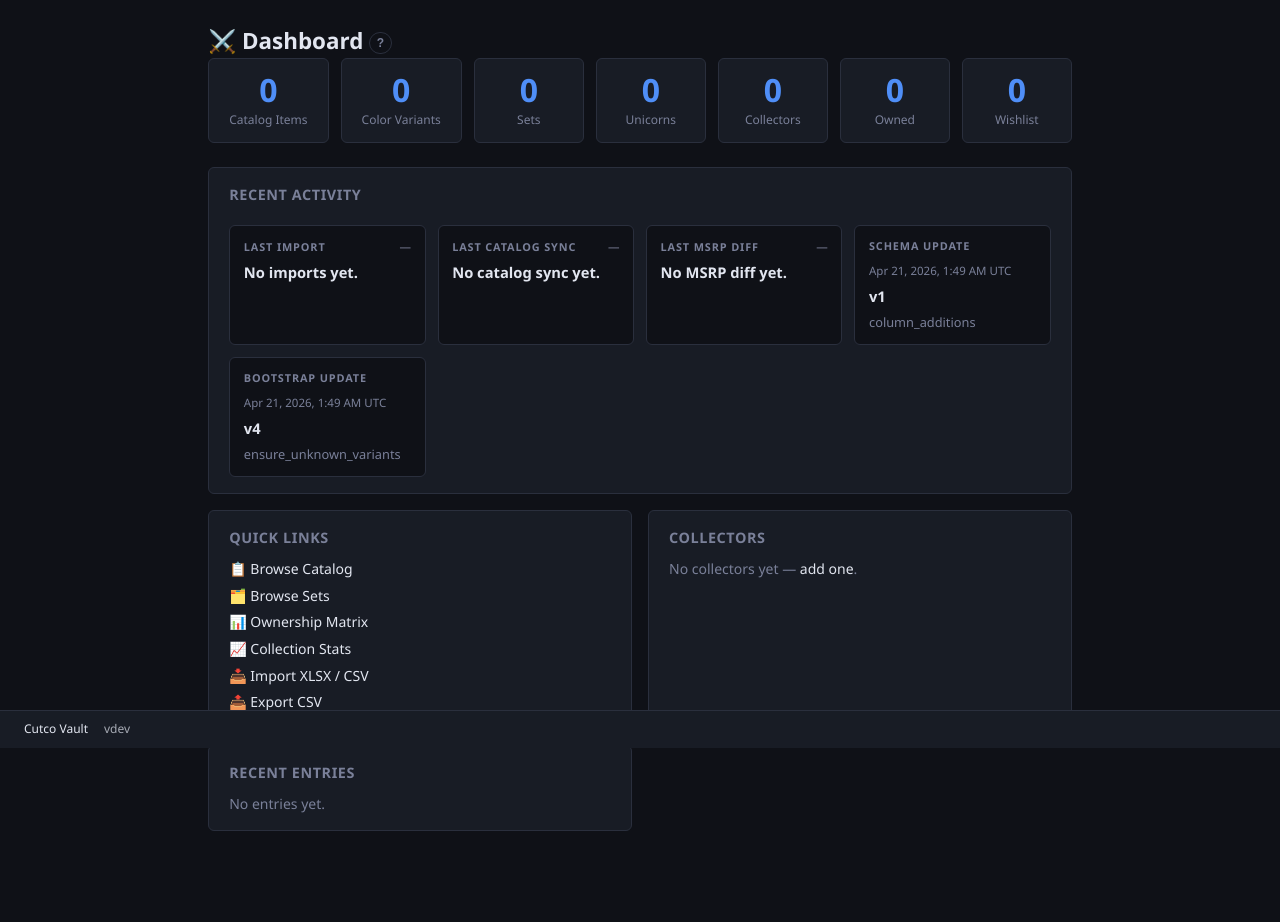
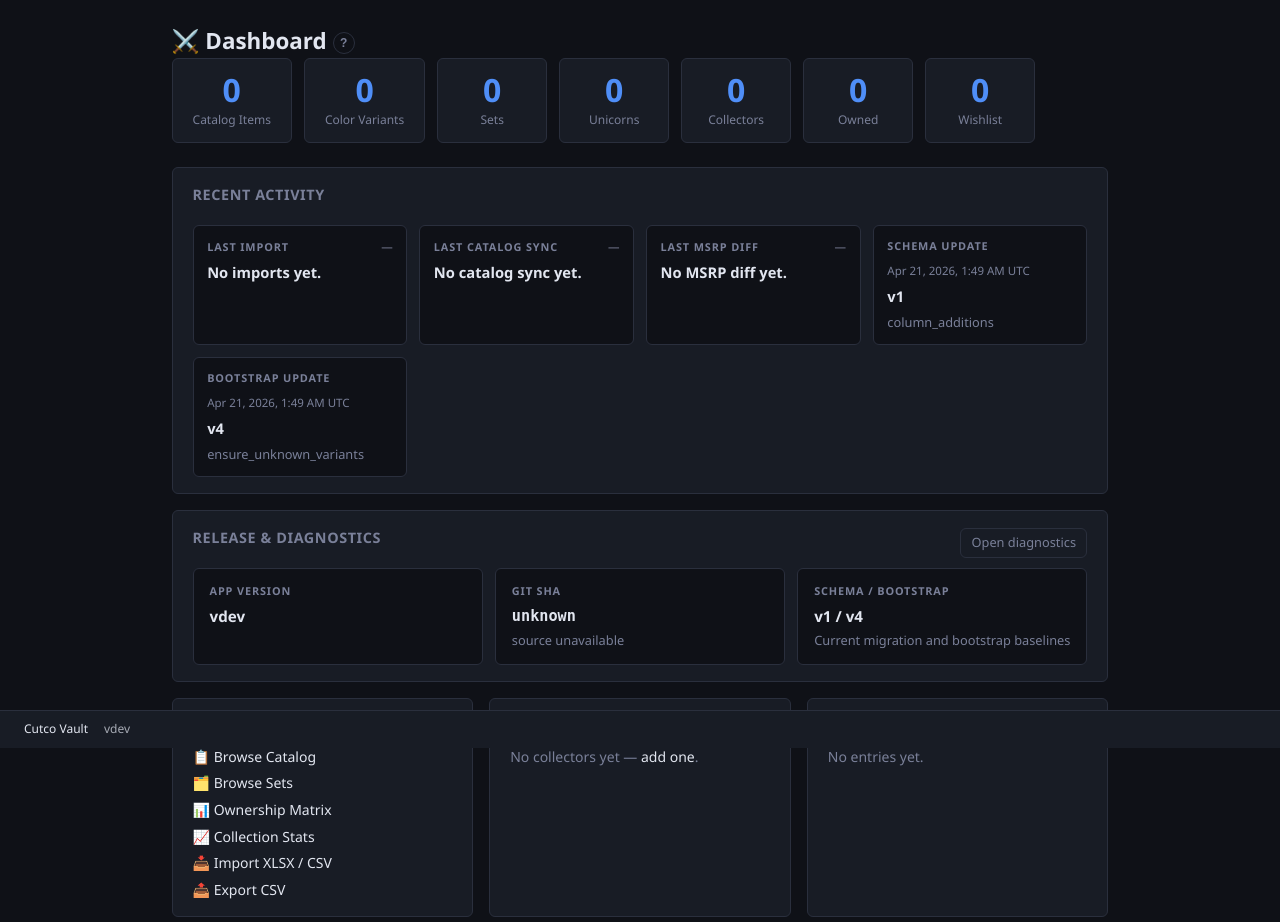
Before and after one commit to antwanchild/cutco_catalog, a Flask app: page / in a window 1280 px wide. Shown: the part 52-974 px from the top of the page. Before the commit the page ends 883 px from the top, so only its background shows below. Run offline with Flask 3, Linux system fonts and the light colour scheme; data comes from the database, SQL or seed files in the repository; data that the repository does not hold is empty; parts of the project's set-up code (start-up, migrations or seed data) failed here and were passed over.

Commit message:
feat: add dashboard release card

```diff
--- a/app.py
+++ b/app.py
@@ -11,6 +11,7 @@ from constants import (
     APP_VERSION,
     GIT_SHA,
     UNKNOWN_COLOR,
+    get_git_sha_info,
 )
 from extensions import db, limiter
 from helpers import _csrf_token, is_admin, validate_csrf
@@ -215,6 +216,16 @@ def _register_routes(app: Flask) -> None:
 
         return activity_rows
 
+    def _release_snapshot() -> dict:
+        git_sha, git_sha_source = get_git_sha_info()
+        return {
+            "app_version": APP_VERSION,
+            "git_sha": git_sha,
+            "git_sha_source": git_sha_source,
+            "schema_version": get_schema_state()["version"],
+            "bootstrap_version": get_bootstrap_state()["version"],
+        }
+
     @app.route("/")
     def index():
         from models import ItemVariant, Ownership, Person, Set
@@ -242,6 +253,7 @@ def _register_routes(app: Flask) -> None:
             people=people,
             recent=recent,
             recent_activity=_recent_activity(),
+            release_snapshot=_release_snapshot(),
         )
 
     @app.route("/health")
--- a/static/css/style.css
+++ b/static/css/style.css
@@ -550,6 +550,38 @@ textarea { resize: vertical; }
   font-size: .8rem;
   color: var(--muted);
 }
+.dashboard-release { margin-bottom: 1rem; }
+.release-grid {
+  display: grid;
+  grid-template-columns: repeat(3, minmax(0, 1fr));
+  gap: .75rem;
+}
+.release-card {
+  background: var(--bg);
+  border: 1px solid var(--border);
+  border-radius: var(--radius);
+  padding: .9rem 1rem;
+  min-height: 92px;
+}
+.release-label {
+  font-size: .68rem;
+  font-weight: 700;
+  letter-spacing: .08em;
+  text-transform: uppercase;
+  color: var(--muted);
+  margin-bottom: .35rem;
+}
+.release-value {
+  font-size: .95rem;
+  font-weight: 650;
+  color: var(--text);
+}
+.release-note {
+  margin-top: .25rem;
+  font-size: .8rem;
+  color: var(--muted);
+  line-height: 1.35;
+}
 .muted { color: var(--muted); }
 .small { font-size: .8rem; }
 
@@ -904,6 +936,7 @@ textarea { resize: vertical; }
 
   /* Dashboard panels stacked */
   .dash-row { grid-template-columns: 1fr; }
+  .release-grid { grid-template-columns: 1fr; }
 
   /* Sync preview — category input takes full width */
   .sync-category-header { flex-wrap: wrap; }
--- a/templates/index.html
+++ b/templates/index.html
@@ -54,6 +54,31 @@
   </div>
 </section>
 
+<section class="dash-panel dash-panel-wide dashboard-release">
+  <div class="section-heading-actions" style="margin-bottom:.6rem">
+    <h2>Release &amp; Diagnostics</h2>
+    <a class="btn btn-ghost btn-sm" href="{{ url_for('admin.diagnostics_page') }}">Open diagnostics</a>
+  </div>
+  <div class="release-grid">
+    <div class="release-card">
+      <div class="release-label">App Version</div>
+      <div class="release-value">v{{ release_snapshot.app_version }}</div>
+    </div>
+    <div class="release-card">
+      <div class="release-label">Git SHA</div>
+      <div class="release-value mono">{{ release_snapshot.git_sha[:7] if release_snapshot.git_sha and release_snapshot.git_sha != "unknown" else "unknown" }}</div>
+      <div class="release-note">
+        {% if release_snapshot.git_sha_source == "image" %}from image build{% elif release_snapshot.git_sha_source == "repo" %}from local repo{% else %}source unavailable{% endif %}
+      </div>
+    </div>
+    <div class="release-card">
+      <div class="release-label">Schema / Bootstrap</div>
+      <div class="release-value">v{{ release_snapshot.schema_version }} / v{{ release_snapshot.bootstrap_version }}</div>
+      <div class="release-note">Current migration and bootstrap baselines</div>
+    </div>
+  </div>
+</section>
+
 <div class="dash-row">
   <section class="dash-panel">
     <h2>Quick Links</h2>
```
Also changed, not shown: tests/test_app_smoke.py (+1 -0 lines).
